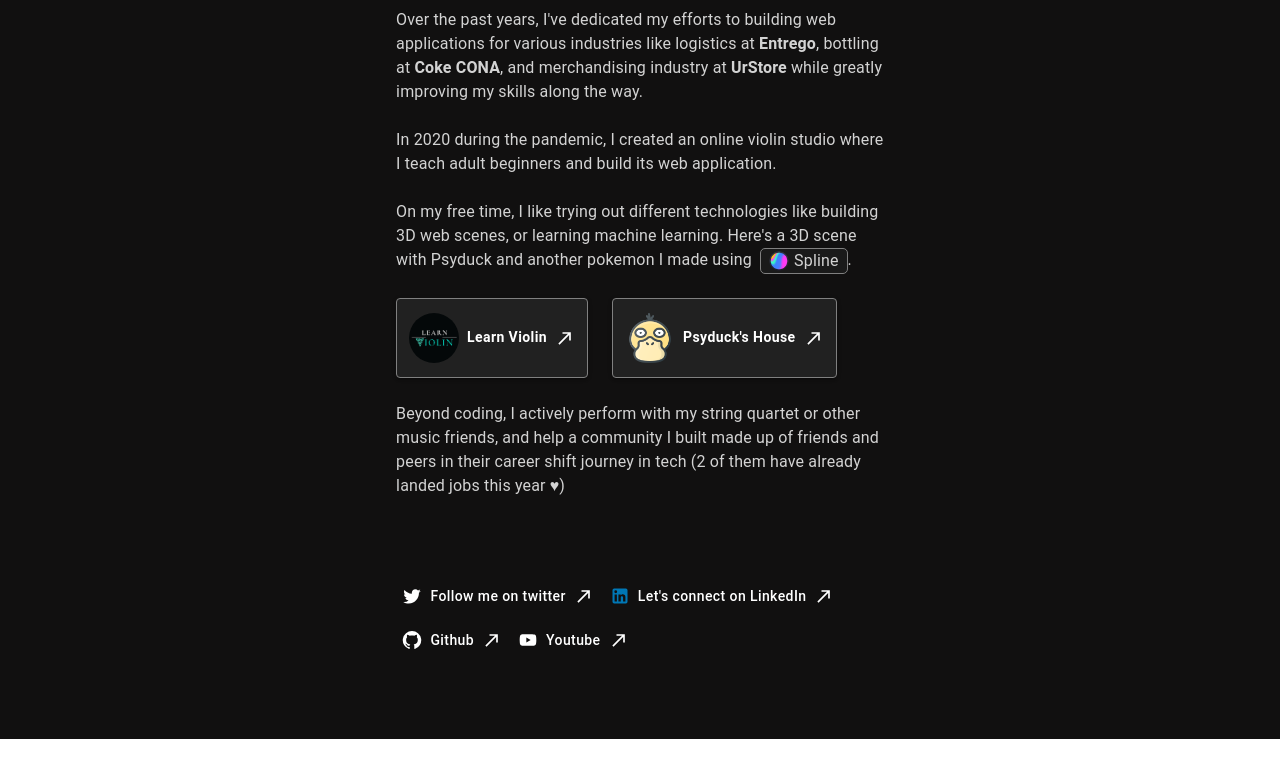
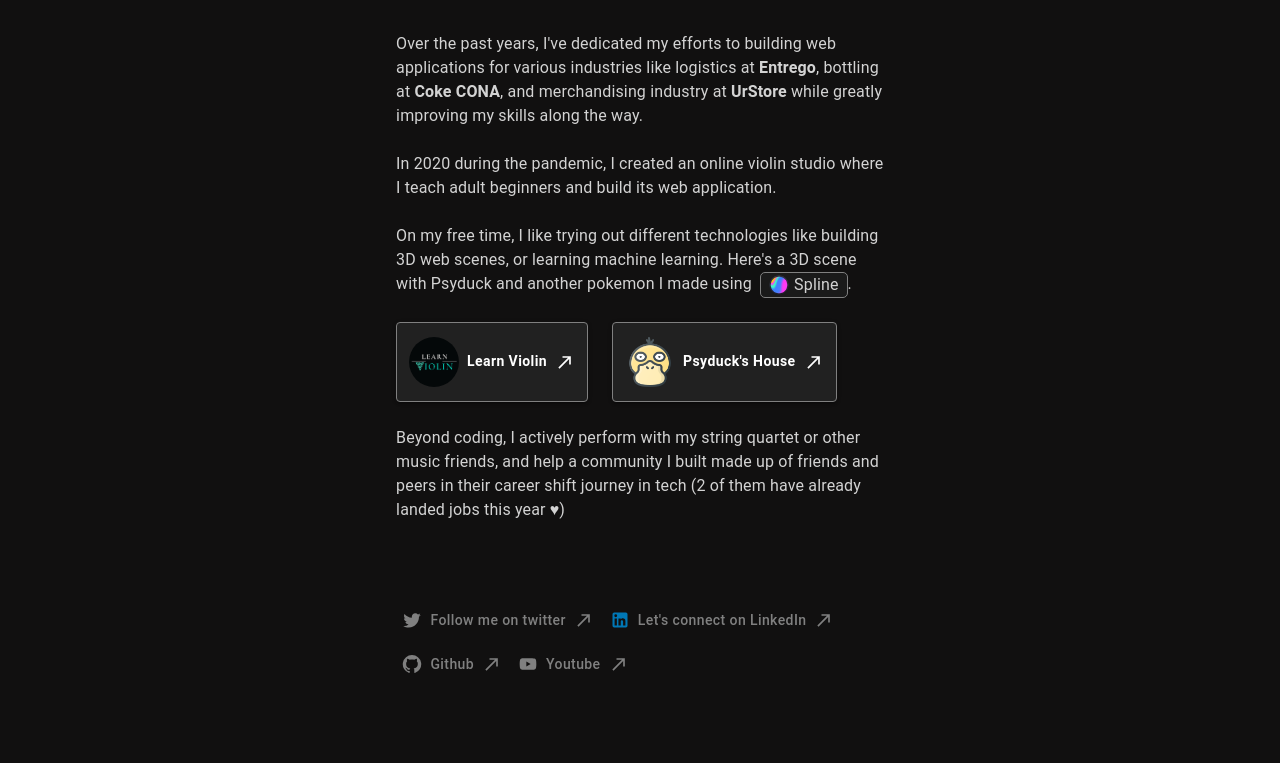
Before and after one commit to mikskywalker/portfolio, a React (Create React App) app: page / in a window 1280 px wide. Shown: the part 496-1259 px from the top of the page. Before the commit the page ends 1235 px from the top, so only its background shows below. Built offline with nearby package versions, Linux system fonts and the light colour scheme.

Commit message:
added spline dependency and some styling enhancements

```diff
--- a/package.json
+++ b/package.json
@@ -8,6 +8,8 @@
     "@fontsource/roboto": "^5.0.8",
     "@mui/icons-material": "^5.14.3",
     "@mui/material": "^5.14.5",
+    "@splinetool/react-spline": "^2.2.6",
+    "@splinetool/runtime": "^0.9.431",
     "@testing-library/jest-dom": "^5.14.1",
     "@testing-library/react": "^13.0.0",
     "@testing-library/user-event": "^13.2.1",
--- a/src/components/Footer.tsx
+++ b/src/components/Footer.tsx
@@ -23,16 +23,18 @@ export default function Footer() {
         <Grid item xs={12} md={8}>
           <Grid container justifyContent="center" spacing={3}>
             <Grid item xs={10} lg={7}>
-              <Grid container spacing={1} color="white">
+              <Grid container spacing={1} color="gray">
                 <Grid item xs={12} md="auto">
                   <Button
                     {...coolBtnProps}
                     variant="text"
                     component={Link}
+                    target="_blank"
                     href="https://twitter.com/mikscasal"
                     startIcon={<TwitterIcon />}
                     endIcon={<CallMadeIcon />}
                     sx={{ textTransform: "none" }}
+                    color='inherit'
                   >
                     Follow me on twitter
                   </Button>
@@ -42,11 +44,13 @@ export default function Footer() {
                   <Button
                     {...coolBtnProps}
                     component={Link}
+                    target="_blank"
                     href="https://www.linkedin.com/in/mikscasal/"
                     variant="text"
                     startIcon={<LinkedInIcon sx={{ color: "#0077B5" }} />}
                     endIcon={<CallMadeIcon />}
                     sx={{ textTransform: "none" }}
+                    color='inherit'
                   >
                     Let's connect on LinkedIn
                   </Button>
@@ -56,12 +60,14 @@ export default function Footer() {
                   <Button
                     {...coolBtnProps}
                     component={Link}
+                    target="_blank"
                     href="https://github.com/mikskywalker"
-                    color="primary"
+                    color="inherit"
                     aria-label="github"
                     startIcon={<GitHubIcon />}
                     endIcon={<CallMadeIcon />}
                     sx={{ textTransform: "none" }}
+
                   >
                     Github
                   </Button>
@@ -71,12 +77,14 @@ export default function Footer() {
                   <Button
                     {...coolBtnProps}
                     component={Link}
+                    target="_blank"
                     href="https://youtube.com/@MiksCasal"
-                    color="primary"
+                    color="inherit"
                     aria-label="youtube"
                     startIcon={<YouTubeIcon />}
                     endIcon={<CallMadeIcon />}
                     sx={{ textTransform: "none" }}
+
                   >
                     Youtube
                   </Button>
--- a/src/components/YTEmbbed.tsx
+++ b/src/components/YTEmbbed.tsx
@@ -15,6 +15,9 @@ const YouTubeEmbed = (props: YoutubeEmbedTypes) => {
         src={props.url}
         allow="accelerometer; autoplay; clipboard-write; encrypted-media; gyroscope; picture-in-picture; web-share"
         allowFullScreen
+        frameBorder="0"
+        scrolling="no"
+        allowTransparency={true}
       ></iframe>
     </Box>
   );
--- a/src/pages/HomePage.tsx
+++ b/src/pages/HomePage.tsx
@@ -9,7 +9,7 @@ import {
   Icon,
   Stack,
 } from "@mui/material";
-import React from "react";
+import React, { useState } from "react";
 import MiksImageList from "../components/MiksImageList";
 import BigBtn from "../components/BigBtn";
 import TechStack from "../components/TechStackIconList";
@@ -24,10 +24,11 @@ import { ReactComponent as SpotifyIcon } from "../assets/mikspics/icons8-spotify
 import { ReactComponent as YoutubeIconColored } from "../assets/mikspics/icons8-youtube.svg";
 import SpotifyEmbed from "../components/SpotifyEmbbed";
 import YouTubeEmbed from "../components/YTEmbbed";
+import Spline from '@splinetool/react-spline';
 
 export default function HomePage() {
   const [tabValue, setTabValue] = React.useState("tech");
-
+  const [pageStillLoading, setPageStillLoading] = useState<Boolean>(true)
   const handleTabChange = (event: React.SyntheticEvent, newValue: string) => {
     setTabValue(newValue);
   };
@@ -70,7 +71,7 @@ export default function HomePage() {
                   sx={{
                     color: tabValue === "tech" ? "#FFFFFF" : "lightgray",
                     textTransform: "none",
-                    fontSize: "large"
+                    fontSize: "large",
                   }}
                 />
                 <Tab
@@ -120,6 +121,17 @@ export default function HomePage() {
                     ></Typography>
                   </Grid>
                 </Grid>
+              </Grid>
+
+              <Grid item xs={10} lg={8}>
+                <Spline
+                  style={{
+                    height: "38rem",
+                    width: "100%",
+
+                  }}
+                  scene="https://prod.spline.design/kw9QJMHVJAQjR7Kh/scene.splinecode"
+                />
               </Grid>
 
               <Grid item xs={10} lg={7}>
@@ -360,11 +372,13 @@ export default function HomePage() {
               </Grid>
 
               <Grid item xs={10} lg={7}>
+                <Grid container justifyContent="center">
                   <Grid item xs={12} lg={10}>
                     <YouTubeEmbed url="https://www.youtube.com/embed/aNkWRxgfcAg?si=48-PHjNHvRPkpu2w" />
                     <Typography variant="body1" color="gray" pb={1} pt={1}>
                       467 views • 1 year ago • 13 likes
                     </Typography>
+                  </Grid>
                 </Grid>
 
                 {/* <Grid container spacing={1}>
@@ -388,11 +402,13 @@ export default function HomePage() {
               </Grid>
 
               <Grid item xs={10} lg={7}>
+                <Grid container justifyContent="center">
                   <Grid item xs={12} lg={10}>
                     <YouTubeEmbed url="https://www.youtube.com/embed/eG8OYiqGBxw?si=NTc_DjBkpGFqzzsF" />
                     <Typography variant="body1" color="gray" pb={2} pt={1}>
                       1K views • 1 year ago • 35 likes
                     </Typography>
+                  </Grid>
                 </Grid>
               </Grid>
 
@@ -405,7 +421,7 @@ export default function HomePage() {
                   listening to my music.
                 </Typography>
               </Grid>
-              <Grid item xs={10} lg={7}>
+              <Grid item xs={10} lg={6}>
                 <SpotifyEmbed />
               </Grid>
             </>
```
Also changed, not shown: 1 other file (tests, documents, lock files or other folders). Lines whose indentation alone changed are shown as unchanged.
